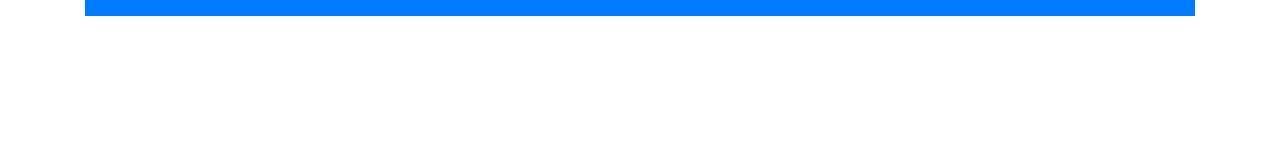
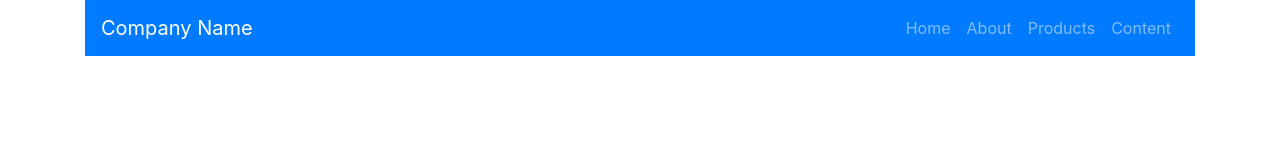
Before and after one commit to taylorafox1/bootstrap4practice, a website: page src/index.html in a window 1280 px wide. Drawn offline with Linux system fonts and the light colour scheme.

Commit message:
added links to navbar

```diff
--- a/src/index.html
+++ b/src/index.html
@@ -14,7 +14,23 @@
 
         <div class="container">
             <nav class="navbar navbar-expand-lg navbar-dark bg-primary">
-
+                <a href="#" class="navbar-brand">Company Name</a>
+                <div class="collapse navbar-collapse" id="navbarSupportedContent">
+                        <ul class="navbar-nav ml-auto">
+                            <li class="nav-item">
+                                <a href="#" class="nav-link">Home</a>
+                            </li>
+                            <li class="nav-item">
+                                <a href="#" class="nav-link">About</a>
+                            </li>
+                            <li class="nav-item">
+                                <a href="#" class="nav-link">Products</a>
+                            </li>
+                            <li class="nav-item">
+                                <a href="#" class="nav-link">Content</a>
+                            </li>
+                        </ul>
+                    </div>
             </nav>
         </div>
 
```
